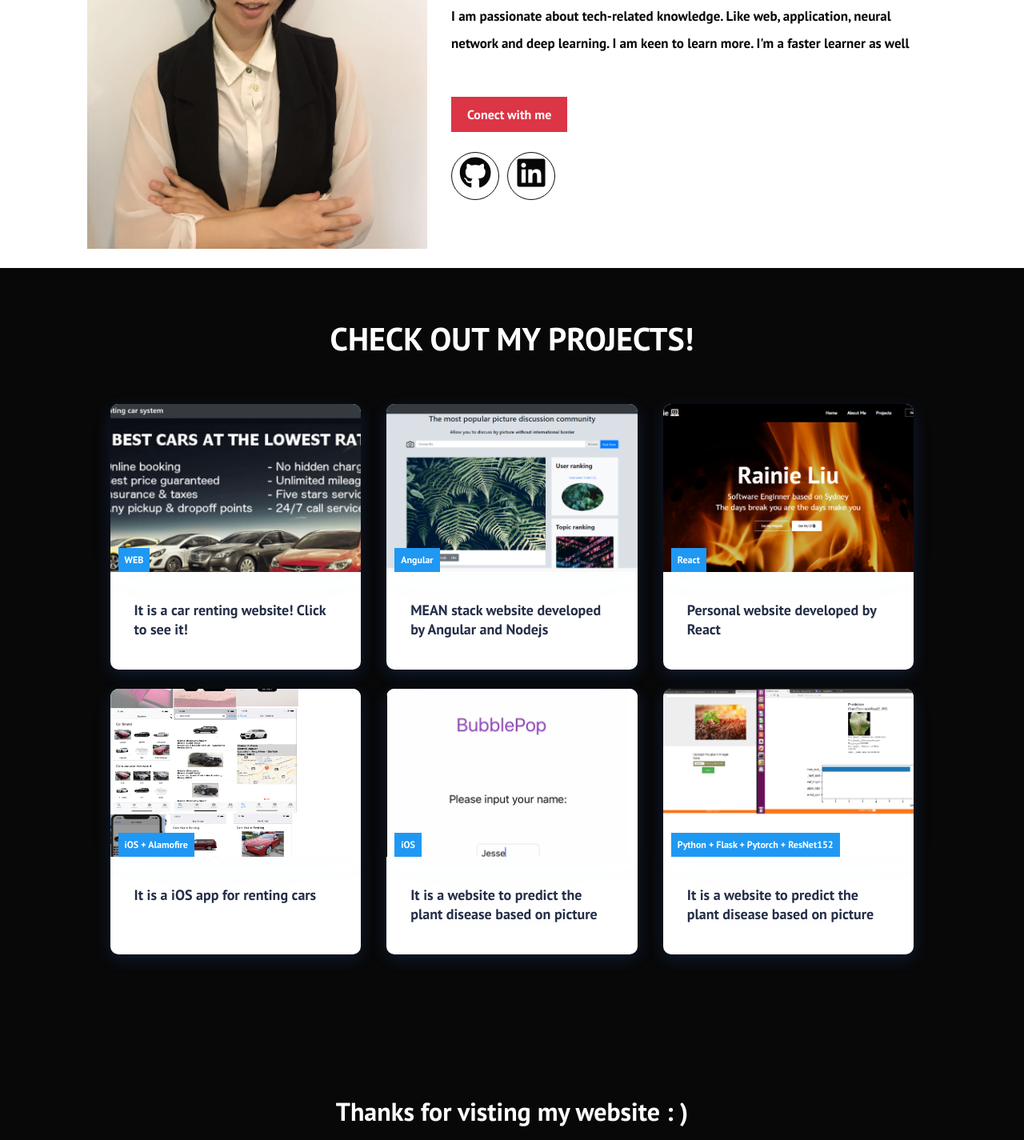
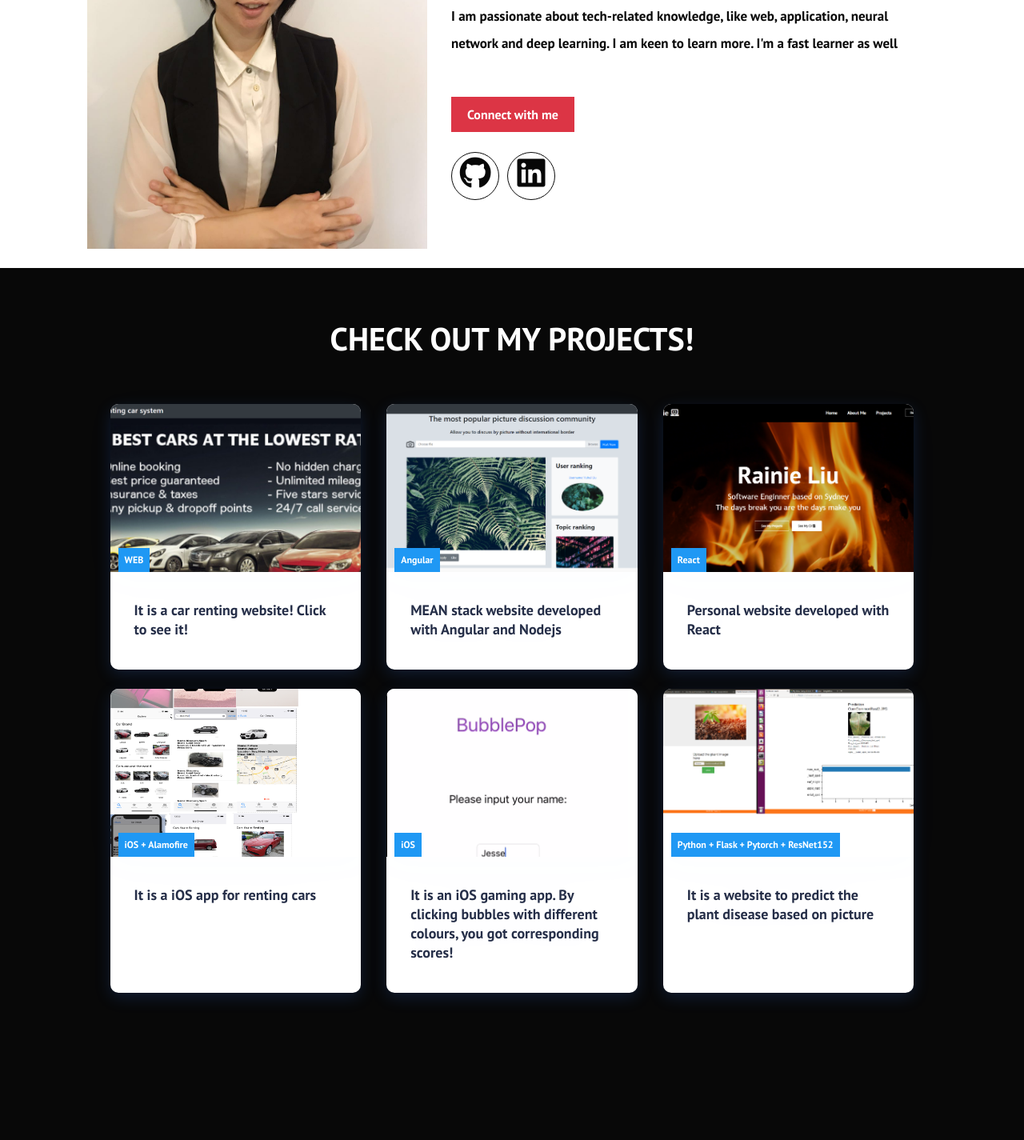
Before and after one commit to YuhuiRainie/personal_website, a React (Create React App) app: page / in a window 1280 px wide. Shown: the part 1160-2585 px from the top of the page at 80% size. Built offline with nearby package versions, Linux system fonts and the light colour scheme.

Commit message:
correct wrong words

```diff
--- a/src/components/Cards.js
+++ b/src/components/Cards.js
@@ -17,13 +17,13 @@ function Cards () {
             />
             <CardItem
               src='/projects/Online_picture_discussion_community.png'
-              text='MEAN stack website developed by Angular and Nodejs'
+              text='MEAN stack website developed with Angular and Nodejs'
               label='Angular'
               path='https://github.com/YuhuiRainie/AIP-ass3'
             />
             <CardItem
               src='/projects/personal_website.png'
-              text='Personal website developed by React'
+              text='Personal website developed with React'
               label='React'
               path='/projects'
             />
@@ -37,7 +37,7 @@ function Cards () {
             />
             <CardItem
               src='/projects/bubblePop.png'
-              text='It is a website to predict the plant disease based on picture'
+              text='It is an iOS gaming app. By clicking bubbles with different colours, you got corresponding scores!'
               label='iOS'
               path='https://github.com/YuhuiRainie/BubblePop_Game'
             />
--- a/src/components/Header.js
+++ b/src/components/Header.js
@@ -8,7 +8,7 @@ function Header () {
     <div className='header-container'>
       <video src='/motionplaces fire-Oct2018.mp4' autoPlay loop muted />
       <h1>Rainie Liu</h1>
-      <p>Software Enginner based on Sydney</p>
+      <p>Software Engineer based in Sydney</p>
       <p>The days break you are the days make you</p>
       <div className='header-btns'>
         <Button
--- a/src/components/pages/About.css
+++ b/src/components/pages/About.css
@@ -2,7 +2,7 @@
 
   .about{
     padding: 4rem;
-    background: #fff;
+    background: #080808;
     /* width: 100%;
     margin: 0 auto; */
   }
--- a/src/components/pages/About.js
+++ b/src/components/pages/About.js
@@ -28,10 +28,10 @@ function About () {
               Seeking a role in Frontend that would utilize my coding skills to help solve real-world challenges and build great software solutions.
               </p>
               <p>
-              I am passionate about tech-related knowledge. Like web, application, neural network and deep learning. I am keen to learn more. I'm a faster learner as well
+              I am passionate about tech-related knowledge, like web, application, neural network and deep learning. I am keen to learn more. I'm a fast learner as well
               </p>
               <h3 className='color-3 social-link-text'>
-                <button className='btn btn-danger'>Conect with me</button>
+                <button className='btn btn-danger'>Connect with me</button>
               </h3>
               <ul className='about-link'>
                 <li>
--- a/src/components/pages/Footer.js
+++ b/src/components/pages/Footer.js
@@ -6,7 +6,7 @@ function Footer () {
   return (
     <div className='footer-container'>
       <div className='footer-links'>
-        <h2 className='text-white'>Thanks for visting my website : )</h2>
+        <h2 className='text-white'>Thanks for visiting my website : )</h2>
       </div>
       <section className='social-media'>
         <div className='social-media-wrap'>
```
